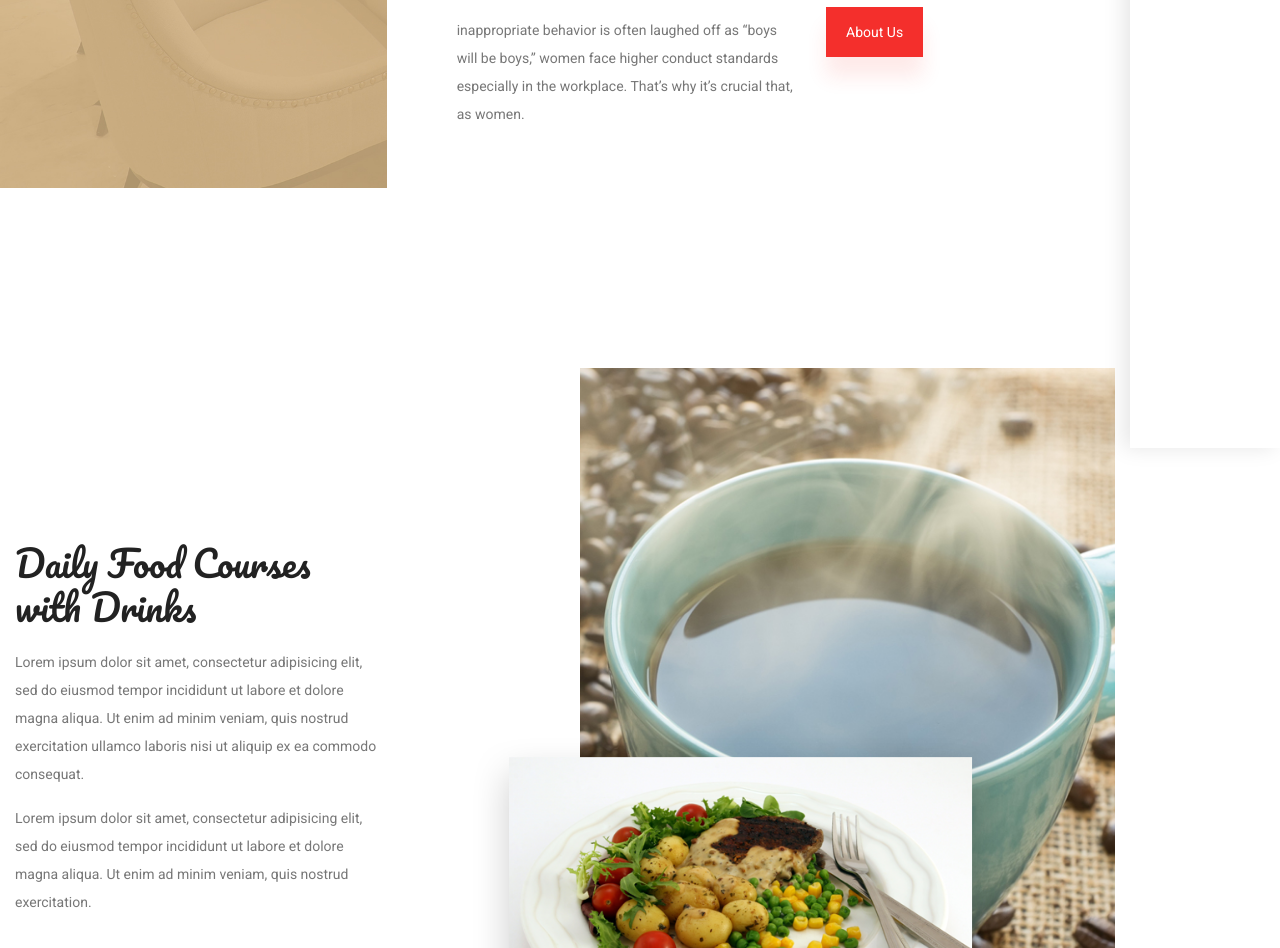
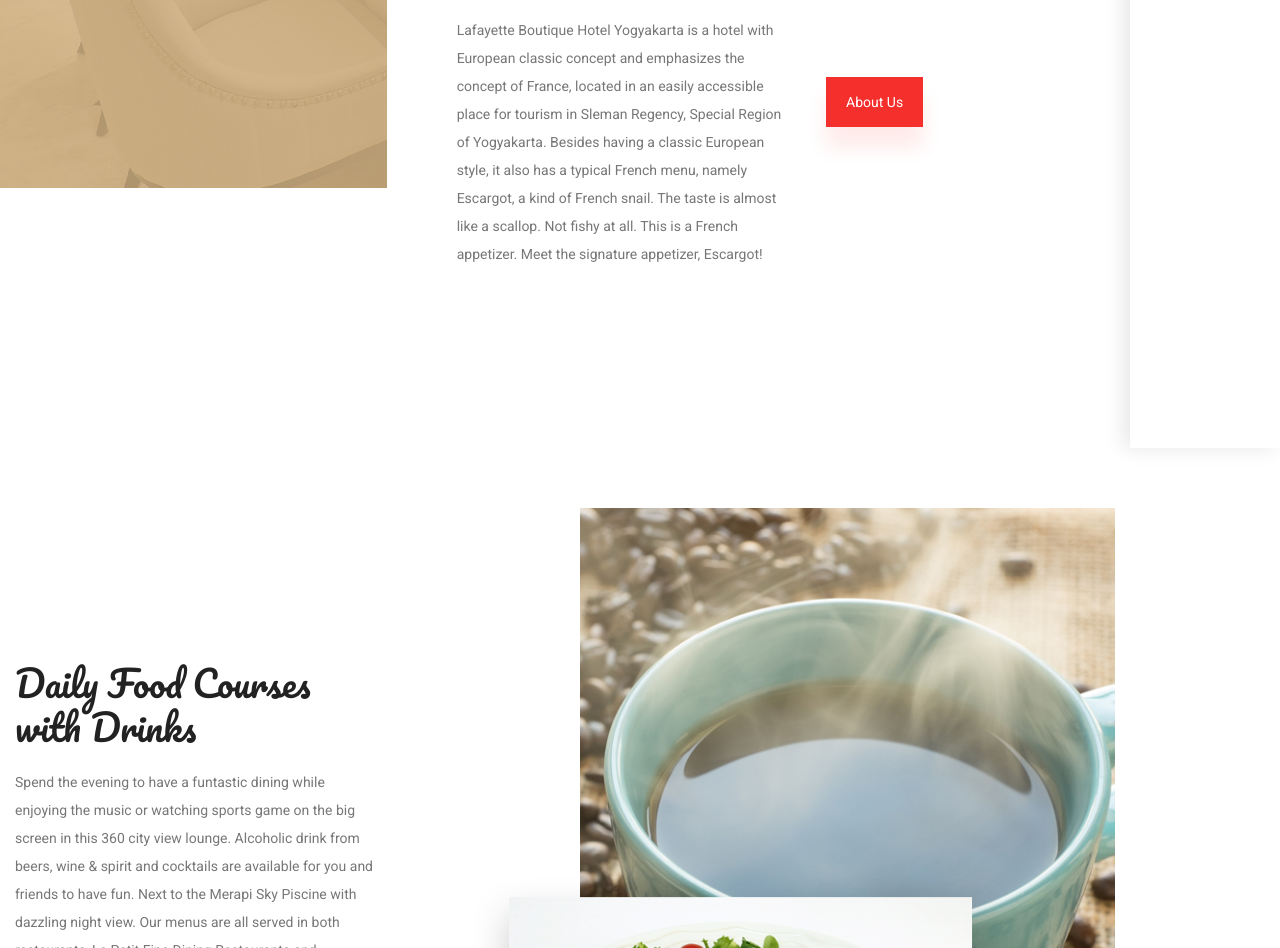
Before and after one commit to lafayette-jogja/lafayette-jogja.github.io, a plain HTML site: page about-us.html in a window 1280 px wide. Shown: the part 352-1300 px from the top of the page. Drawn offline with Linux system fonts and the light colour scheme; some packages are replaced by stand-ins of ours; a script that the page names is missing.

Commit message:
Update about-us.html

```diff
--- a/about-us.html
+++ b/about-us.html
@@ -66,8 +66,10 @@
 					<div class="row d-flex align-items-center">
 						<div class="col-lg-7 col-md-12">
 							<h1>About Us</h1>
-							<p>inappropriate behavior is often laughed off as “boys will be boys,” women face higher conduct standards
-								especially in the workplace. That’s why it’s crucial that, as women.</p>
+							<p>Lafayette Boutique Hotel Yogyakarta is a hotel with European classic concept and emphasizes the concept of France, located in an easily accessible place for tourism in Sleman Regency, Special Region of Yogyakarta.
+							Besides having a classic European style, it also has a typical French menu, namely Escargot, a kind of French snail.
+							The taste is almost like a scallop. Not fishy at all. This is a French appetizer. Meet the signature appetizer,
+							Escargot!</p>
 						</div>
 						<div class="col-lg-5 col-md-12">
 							<div class="page-link-wrap">
@@ -91,13 +93,8 @@
 					<div class="col-lg-5">
 						<div class="left-content">
 							<h1>Daily Food Courses with Drinks </h1>
-							<p>Lorem ipsum dolor sit amet, consectetur adipisicing elit, sed do eiusmod tempor incididunt ut labore et
-								dolore
-								magna aliqua. Ut enim ad minim veniam, quis nostrud exercitation ullamco laboris nisi ut aliquip ex ea commodo
-								consequat.</p>
-							<p>Lorem ipsum dolor sit amet, consectetur adipisicing elit, sed do eiusmod tempor incididunt ut labore et
-								dolore
-								magna aliqua. Ut enim ad minim veniam, quis nostrud exercitation.</p>
+							<p>Spend the evening to have a funtastic dining while enjoying the music or watching sports game on the big screen in this 360 city view lounge. Alcoholic drink from beers, wine & spirit and cocktails are available for you and friends to have fun. Next to the Merapi Sky Piscine with dazzling night view. Our menus are all served in both restaurants, Le Petit Fine Dining Restaurants and Martinique Sky Lounge & Bar. Located on Ground Floor and Sky Floor. It will be a perfect place for you to spend with.
+							When twilight comes, it’s great to see golden hour from the 360-degree city views in Martinique Sky Lounge.</p>
 						</div>
 					</div>
 					<div class="col-lg-6 offset-lg-1">
@@ -228,13 +225,8 @@
 					<div class="col-lg-5 offset-lg-1">
 						<div class="left-content">
 							<h1>Daily Food Courses with Drinks </h1>
-							<p>Lorem ipsum dolor sit amet, consectetur adipisicing elit, sed do eiusmod tempor incididunt ut labore et
-								dolore
-								magna aliqua. Ut enim ad minim veniam, quis nostrud exercitation ullamco laboris nisi ut aliquip ex ea commodo
-								consequat.</p>
-							<p>Lorem ipsum dolor sit amet, consectetur adipisicing elit, sed do eiusmod tempor incididunt ut labore et
-								dolore
-								magna aliqua. Ut enim ad minim veniam, quis nostrud exercitation.</p>
+							<p>Spend the evening to have a funtastic dining while enjoying the music or watching sports game on the big screen in this 360 city view lounge. Alcoholic drink from beers, wine & spirit and cocktails are available for you and friends to have fun. Next to the Merapi Sky Piscine with dazzling night view. Our menus are all served in both restaurants, Le Petit Fine Dining Restaurants and Martinique Sky Lounge & Bar. Located on Ground Floor and Sky Floor. It will be a perfect place for you to spend with.
+							When twilight comes, it’s great to see golden hour from the 360-degree city views in Martinique Sky Lounge.</p>
 						</div>
 					</div>
 				</div>
```
